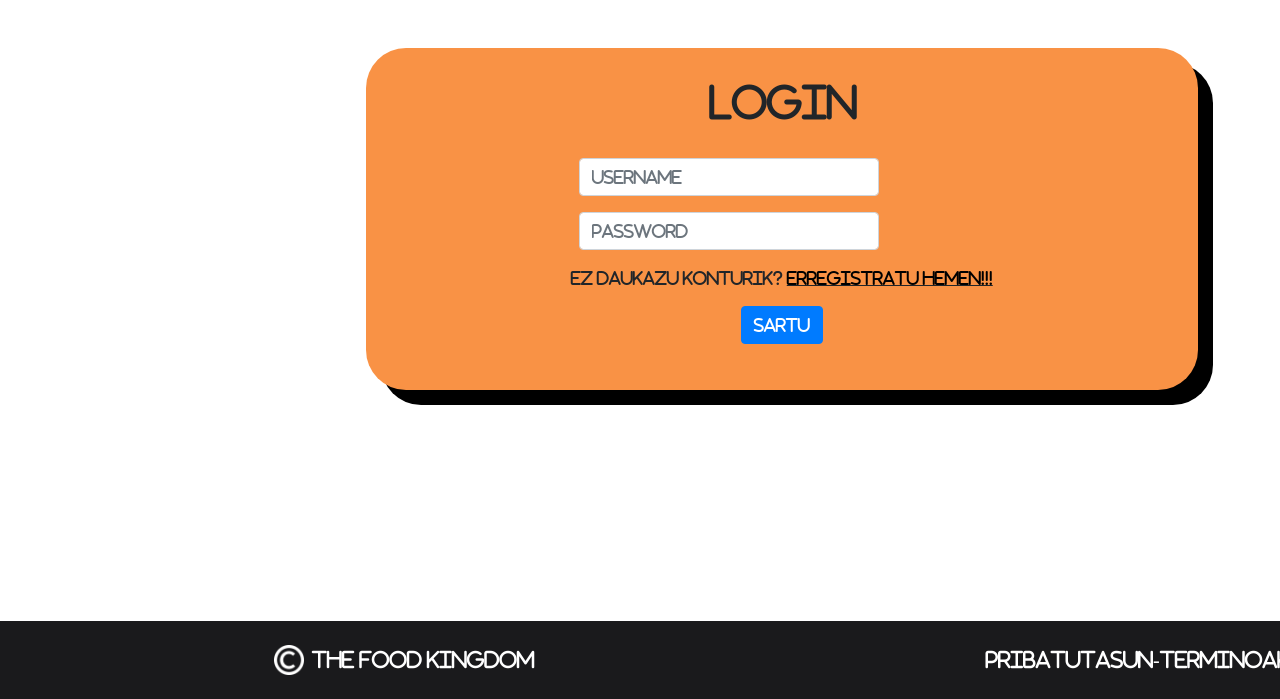
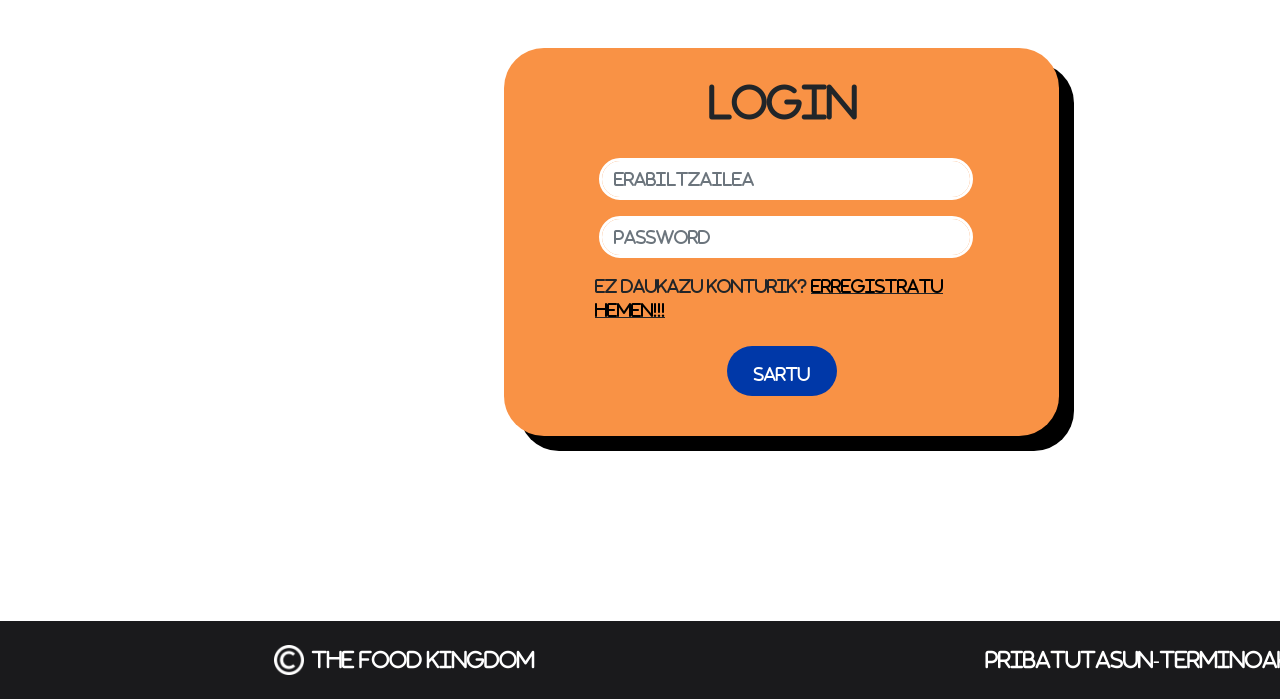
Before and after one commit to garateHegoi/TheFoodKingdom, a Django app: page /login/ in a window 1280 px wide; the page is wider, and only the part inside the window is pictured. Shown: the part 101-800 px from the top of that part. Run offline with Django 4.2, Linux system fonts and the light colour scheme; some libraries are stand-ins or nearby versions; some web fonts are replaced.

Commit message:
Logina hobetu

```diff
--- a/Django/TheFoodKingdom/TheFoodKingdom/settings.py
+++ b/Django/TheFoodKingdom/TheFoodKingdom/settings.py
@@ -80,9 +80,9 @@ DATABASES = {
     'default': {
         'ENGINE': 'django.db.backends.mysql',
         'NAME': 'thefoodkingdomdb',
-        'USER': 'tfk',
-        'PASSWORD': 'tfk',
-        'HOST': '192.168.73.47',
+        'USER': 'root',
+        'PASSWORD': '',
+        'HOST': 'localhost',
         'PORT': '3306',
     }
 }
--- a/Django/TheFoodKingdom/bezeroa/forms.py
+++ b/Django/TheFoodKingdom/bezeroa/forms.py
@@ -9,7 +9,7 @@ class LoginForm(forms.Form):
     fields = ['username', 'password']
 
     username = forms.CharField(
-        widget=forms.TextInput(attrs={'placeholder': 'Username', 'style': 'width: 300px;', 'class': 'form-control'}))
+        widget=forms.TextInput(attrs={'placeholder': 'Erabiltzailea',  'class': 'form-control input_form'}))
     password = forms.CharField(
         widget=forms.PasswordInput(
-            attrs={'placeholder': 'Password', 'style': 'width: 300px; border-radius:', 'class': 'form-control'}))
+            attrs={'placeholder': 'Password', 'class': 'form-control input_form'}))
--- a/Django/TheFoodKingdom/bezeroa/templates/login.html
+++ b/Django/TheFoodKingdom/bezeroa/templates/login.html
@@ -11,8 +11,8 @@
           </div>
 {% endfor %}
 <div class="container d-flex flex-column align-items-center my-5">
-    <div class="login_div">
-        <h1 style="text-align:center">Login</h1>
+    <div class="erregistro_div">
+        <h1 style="text-align:center">LOGIN</h1>
     <form action="{% url 'login' %}" method="post">
         <br>
         {% csrf_token %}
@@ -25,9 +25,7 @@
         <div>
             <p>Ez daukazu konturik? <u><a style="color: black" href="{% url 'erregistroa' %}">Erregistratu hemen!!!</a></u> </p>
         </div>
-        <div class="form-group" style="text-align: center">
-            <input class="btn btn-primary" type="submit" value="Sartu">
-        </div>
+        <button class="btn btn_log mt-2 text-white" type="submit">SARTU</button>
 
     </form>
     </div>
--- a/Django/TheFoodKingdom/janaria/static/css/styles.css
+++ b/Django/TheFoodKingdom/janaria/static/css/styles.css
@@ -8,8 +8,6 @@ body{
   display: grid;
   grid-template-rows: auto 1fr auto;
 }
-
-
 
 .user_icon {
   max-width: 60px;
```
